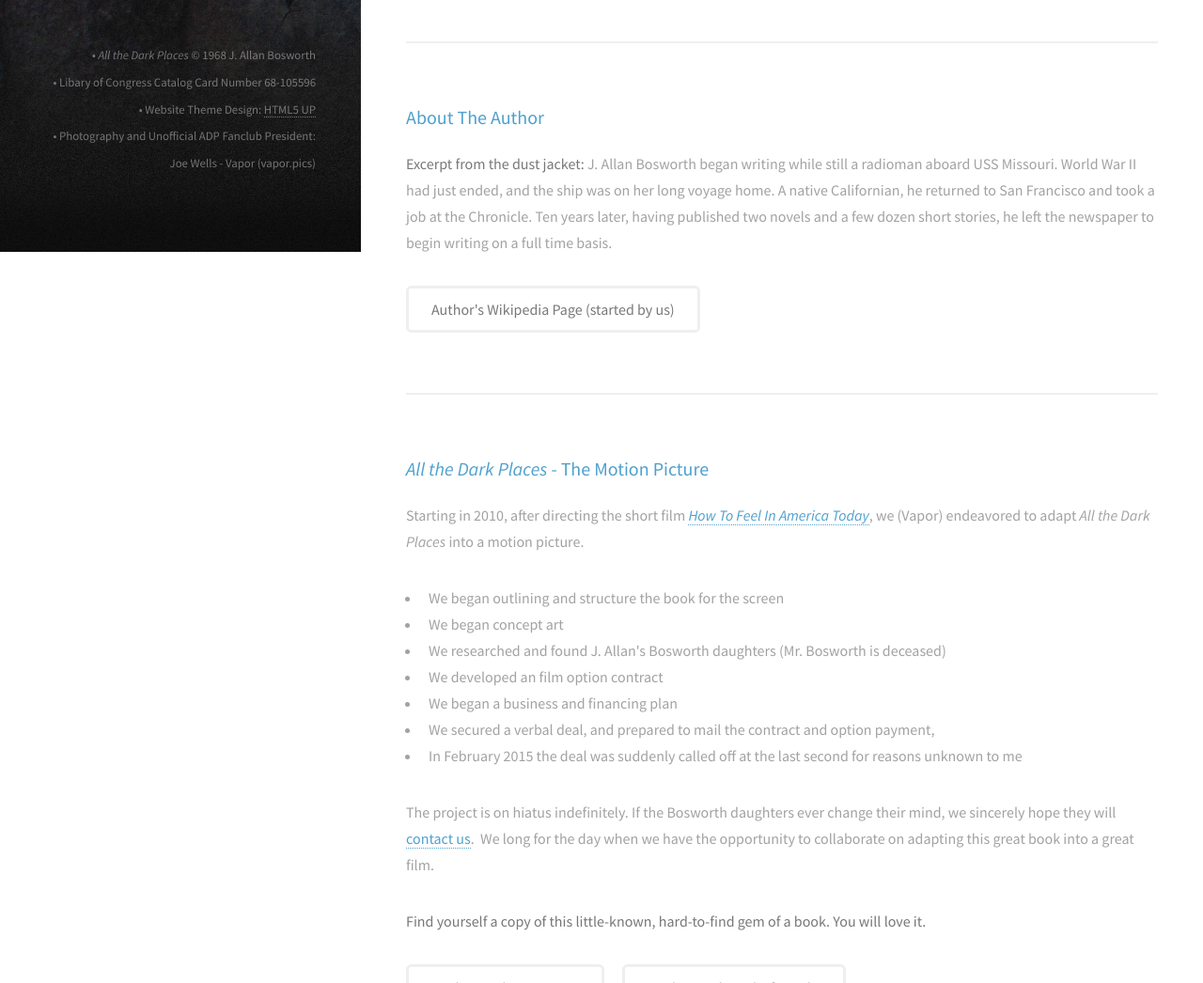
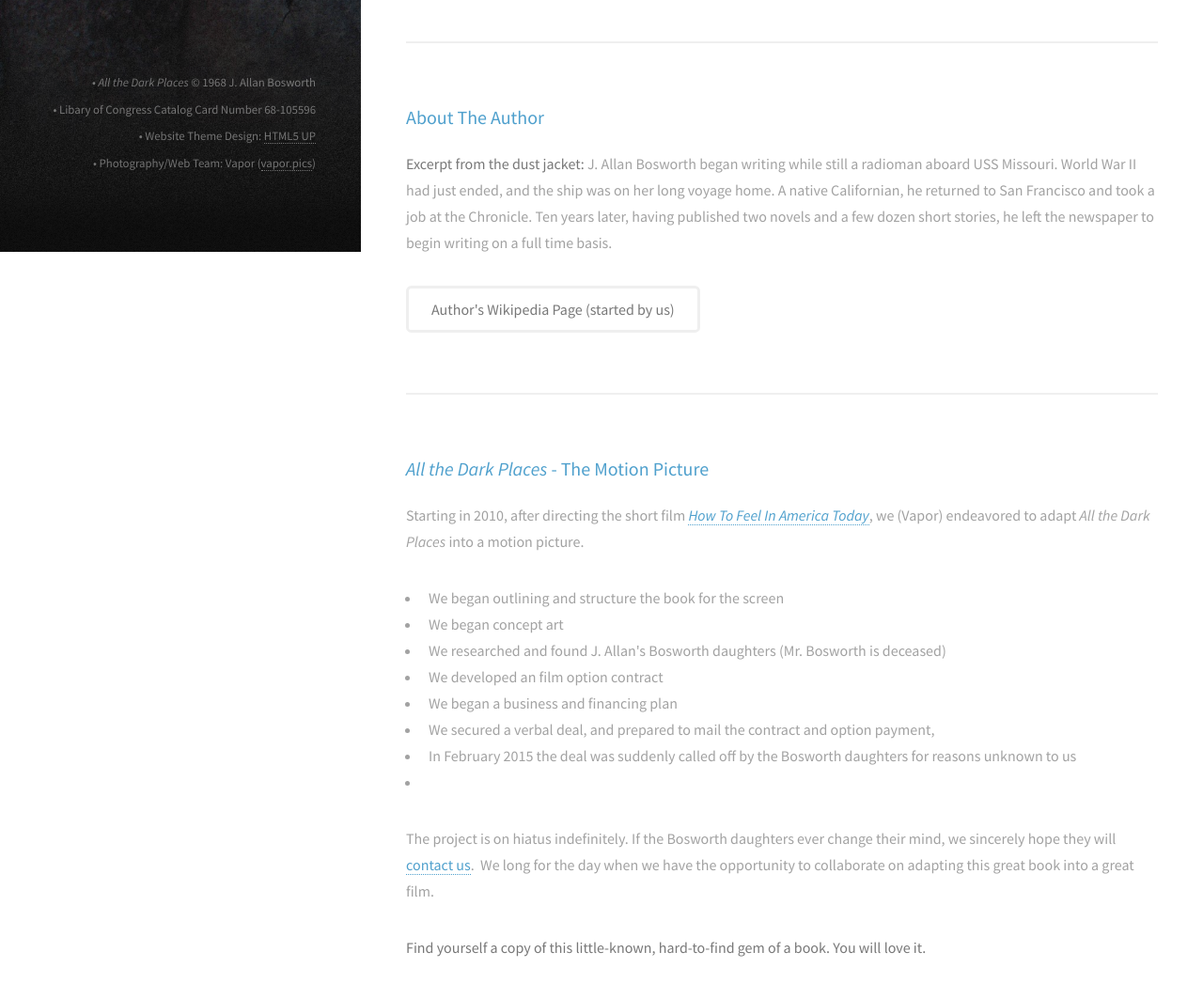
Before and after one commit to thisisjoewells/ADP-static-html-website, a plain HTML site: page index.html in a window 1280 px wide. Shown: the part 532-1578 px from the top of the page at 94% size. Drawn offline with Linux system fonts and the light colour scheme.

Commit message:
A few text updates
Removed anything un-profo, goofy, or snarky :)

```diff
--- a/index.html
+++ b/index.html
@@ -70,8 +70,9 @@
                         <li>We developed an film option contract</li>
     <li>We began a business and financing plan</li>
                         <li>We secured a verbal deal, and prepared to mail the contract and option payment,
-                        <li>In February 2015 the deal was suddenly called off at the last second for reasons unknown to me</li>
-                        </ul>
+                        <li>In February 2015 the deal was suddenly called off by the Bosworth daughters for reasons unknown to us</li>
+                        <li>
+						</ul>
 						<p>The project is on hiatus indefinitely. If the Bosworth daughters ever change their mind, we sincerely hope they will <a href="http://www.vapor.pics" target="_blank">contact us</a>. &nbsp;We long for the day when we have the opportunity to collaborate on adapting this great book into a great film.</p>
 						<p><strong>Find yourself a copy of this little-known, hard-to-find gem of a book.  You will love it.</strong></p>
                         </ul>
@@ -460,8 +461,7 @@ print 'It took ' + i + ' iterations to sort the deck.';</code></pre>
 				  <li>&bull; <em>All the Dark Places</em> &copy; 1968 J. Allan Bosworth</li>
                   <li>&bull; Libary of Congress Catalog Card Number 68-105596</li>
                   <li>&bull; Website Theme Design: <a href="http://html5up.net">HTML5 UP</a></li>
-                  <li>&bull; Photography and Unofficial ADP Fanclub President:</li>
-                    <li>Joe Wells - Vapor (vapor.pics)</li>
+                  <li>&bull; Photography/Web Team: Vapor (<a href="http://vapor.pics/" target="_blank">vapor.pics</a>)</li>
 				</ul>
 			</footer>
 
```
